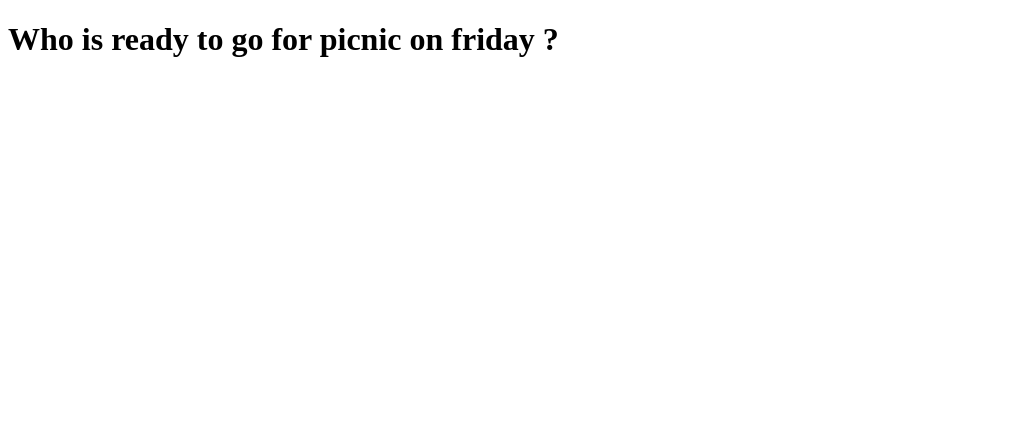
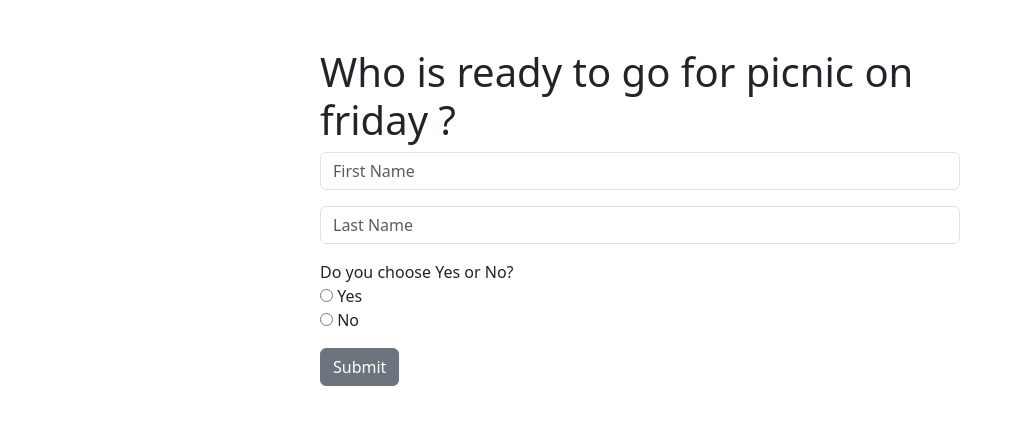
Before and after one commit to nuristany/deploy, a Django app: page /home/ in a window 1280 px wide. Shown: the top 425 px of the page, without its empty margins (0-1015 px from the left). Run offline with Django 4.2, Linux system fonts and the light colour scheme.

Commit message:
added form

```diff
--- a/deploy/templates/deploy/deploy.html
+++ b/deploy/templates/deploy/deploy.html
@@ -4,11 +4,48 @@
     <meta charset="UTF-8" />
     <meta http-equiv="X-UA-Compatible" content="IE=edge" />
     <meta name="viewport" content="width=device-width, initial-scale=1.0" />
+    <link
+      href="https://cdn.jsdelivr.net/npm/bootstrap@5.3.0-alpha3/dist/css/bootstrap.min.css"
+      rel="stylesheet"
+      integrity="sha384-KK94CHFLLe+nY2dmCWGMq91rCGa5gtU4mk92HdvYe+M/SXH301p5ILy+dN9+nJOZ"
+      crossorigin="anonymous"
+    />
     <title>Document</title>
   </head>
   <body>
-    <div class="card">
+    <div class="col-md-6 offset-md-3 mt-5">
       <h1>Who is ready to go for picnic on friday ?</h1>
+
+      <form action="{% url 'home' %}" method="post">
+        {% csrf_token %}
+        <div class="mb-3">
+          <input
+            type="text"
+            class="form-control"
+            name="first_name"
+            placeholder="First Name"
+            required
+          />
+        </div>
+        <div class="mb-3">
+          <input
+            type="text"
+            class="form-control"
+            name="last_name"
+            placeholder="Last Name"
+            required
+          />
+        </div>
+        <div class="mb-3">
+          <label for="choice">Do you choose Yes or No?</label><br />
+          <input type="radio" id="yes" name="choice" value="yes" />
+          <label for="yes">Yes</label><br />
+          <input type="radio" id="no" name="choice" value="no" />
+          <label for="no">No</label><br />
+        </div>
+
+        <button type="submit" class="btn btn-secondary">Submit</button>
+      </form>
     </div>
   </body>
 </html>
--- /dev/null
+++ b/deploy/templates/deploy/success.html
@@ -0,0 +1,4 @@
+<!-- success.html -->
+<h1>Form Submitted Successfully</h1>
+<p>First Name: {{ first_name }}</p>
+<p>Choice: {{ choice }}</p>
--- a/deploy/views.py
+++ b/deploy/views.py
@@ -5,4 +5,14 @@ from django.shortcuts import render
 
 
 def home(request):
-    return render(request, 'deploy/deploy.html')
+    if request.method == 'POST':
+        first_name = request.POST.get('first_name')
+        last_name = request.POST.get('last_name')
+        choice = request.POST.get('choice')
+
+        # Process the form data (perform desired actions)
+
+        # Render a success message or redirect to another page
+        return render(request, 'deploy/success.html', {'first_name': first_name, 'last_name':last_name, 'choice': choice})
+    else:
+        return render(request, 'deploy/deploy.html')
```
